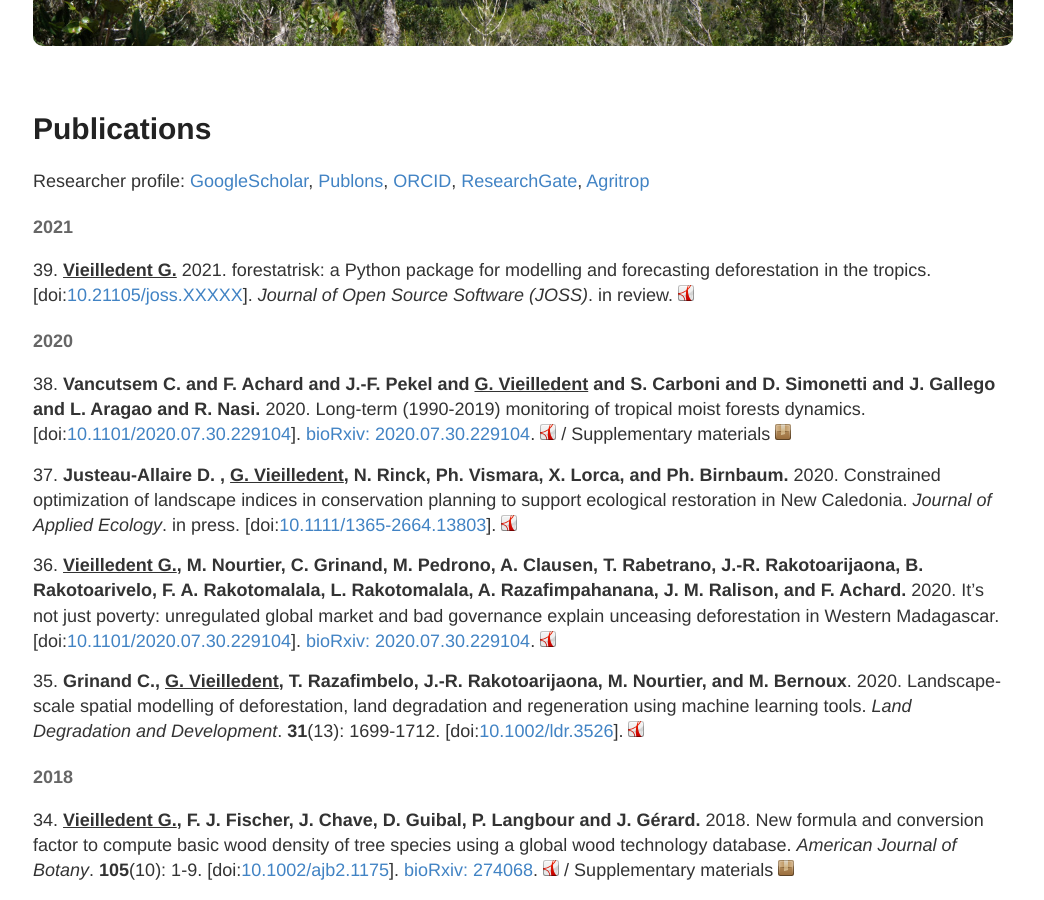
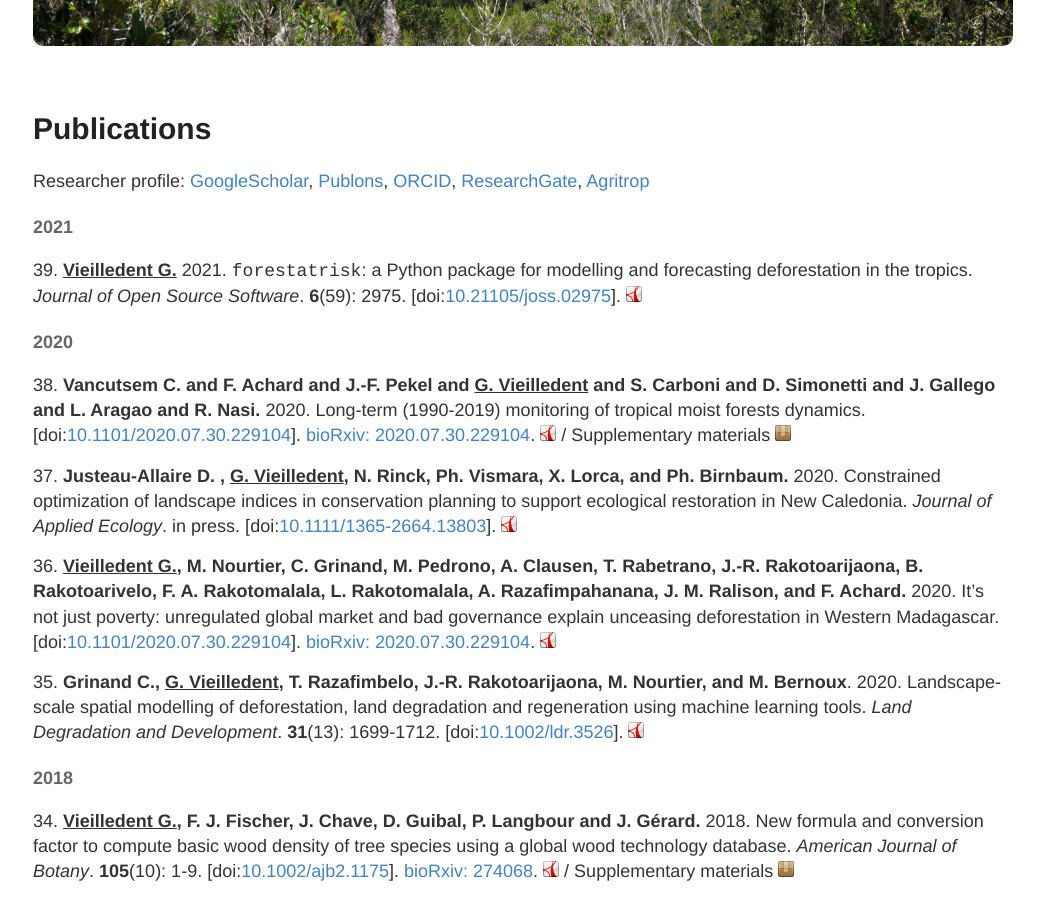
Before and after one commit to ghislainv/ghislainv.github.io, a Jekyll site: the page built from publications.md, in a window 1280 px wide and 900 px high, scrolled down 322 px. Shown: the whole window, without its empty margins (117-1161 px from the left). Built offline with Jekyll 4.4.1, drawn with Linux system fonts in a browser that asks for light colours; comment, search, counter and statistics services are not loaded.

Commit message:
Adding Vieilldent2021-JOSS

```diff
--- a/publications.md
+++ b/publications.md
@@ -15,9 +15,10 @@ Researcher profile:
 
 #### 2021
 
-39\. **<span style="text-decoration: underline;">Vieilledent G.</span>** 2021. forestatrisk: a Python package for modelling and forecasting deforestation in the tropics.
-\[doi:[10.21105/joss.XXXXX](https://doi.org/10.21105/joss.XXXXX)\]. _Journal of Open Source Software (JOSS)_. in review.
-[![manuscript in pdf](/images/logos/logo-pdf.png "manuscript in pdf")](https://raw.githubusercontent.com/openjournals/joss-papers/joss.02975/joss.02975/10.21105.joss.02975.pdf)
+39\. **<span style="text-decoration: underline;">Vieilledent G.</span>** 2021. `forestatrisk`: a Python package for modelling and forecasting deforestation in the tropics. _Journal of Open Source Software_. **6**(59): 2975.
+\[doi:[10.21105/joss.02975](https://doi.org/10.21105/joss.02975)\].
+[![manuscript in pdf](/images/logos/logo-pdf.png "manuscript in pdf")](/publications/Vieilledent2021-JOSS.pdf)
+<div data-badge-popover="right" data-badge-type="4" data-doi="https://doi.org/10.21105/joss.02975" class="altmetric-embed"></div>
 
 #### 2020
 
```
Also changed, not shown: 1 other file.
